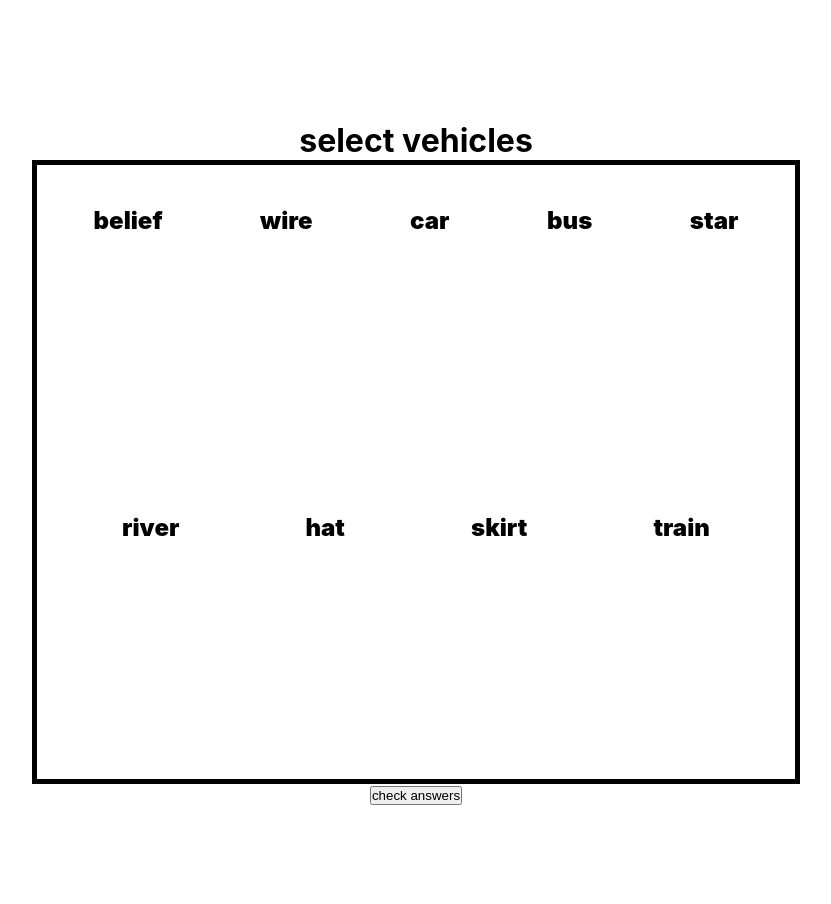
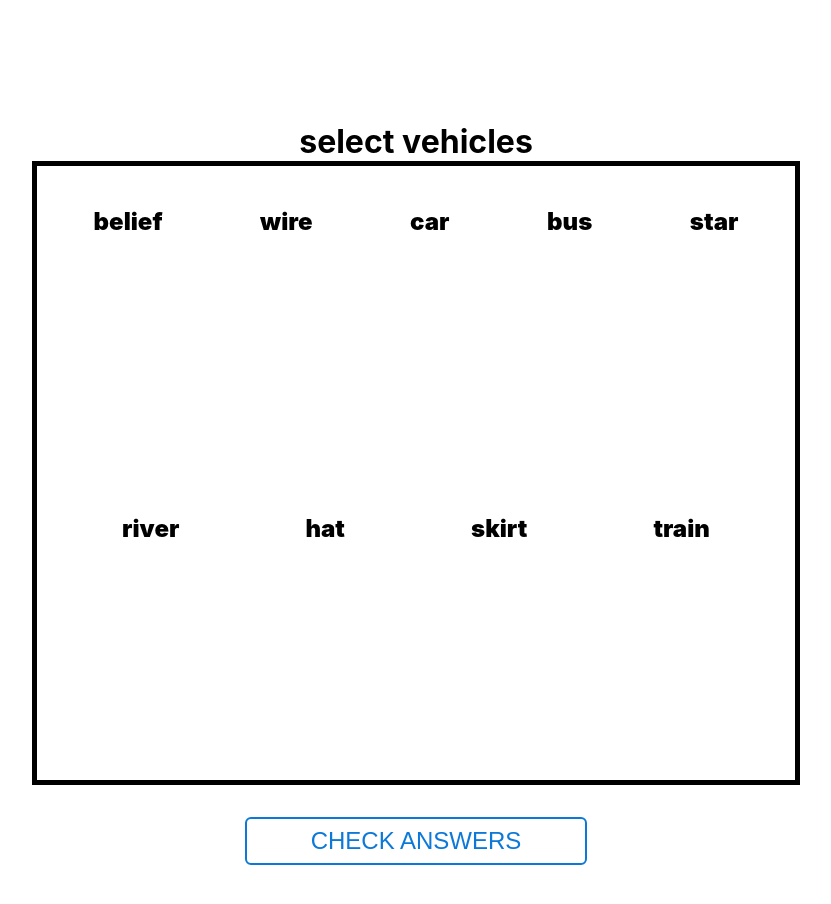
Before and after one commit to Ce-Wu/word_match_game, a React (Create React App) app: page /game in a window 1280 px wide. Shown: the top 904 px of the page, without its empty margins (224-1055 px from the left). Built offline with nearby package versions, Linux system fonts and the light colour scheme.

Commit message:
Add files via upload

```diff
--- a/src/App.css
+++ b/src/App.css
@@ -20,3 +20,21 @@
 .inactive {
   display: none;
 }
+
+button {
+  text-transform: uppercase;
+  margin-top: 2rem;
+  padding: .5rem 4rem;
+  font-size: 1.5rem;
+  background-color: transparent;
+  border: 2px solid rgb(12, 121, 216);
+  border-radius: 6px;
+  color: rgb(12, 121, 216);
+  cursor: pointer;
+  transition: .3s;
+}
+
+button:hover {
+  background-color: rgb(12, 121, 216);
+  color: white;
+}
```
